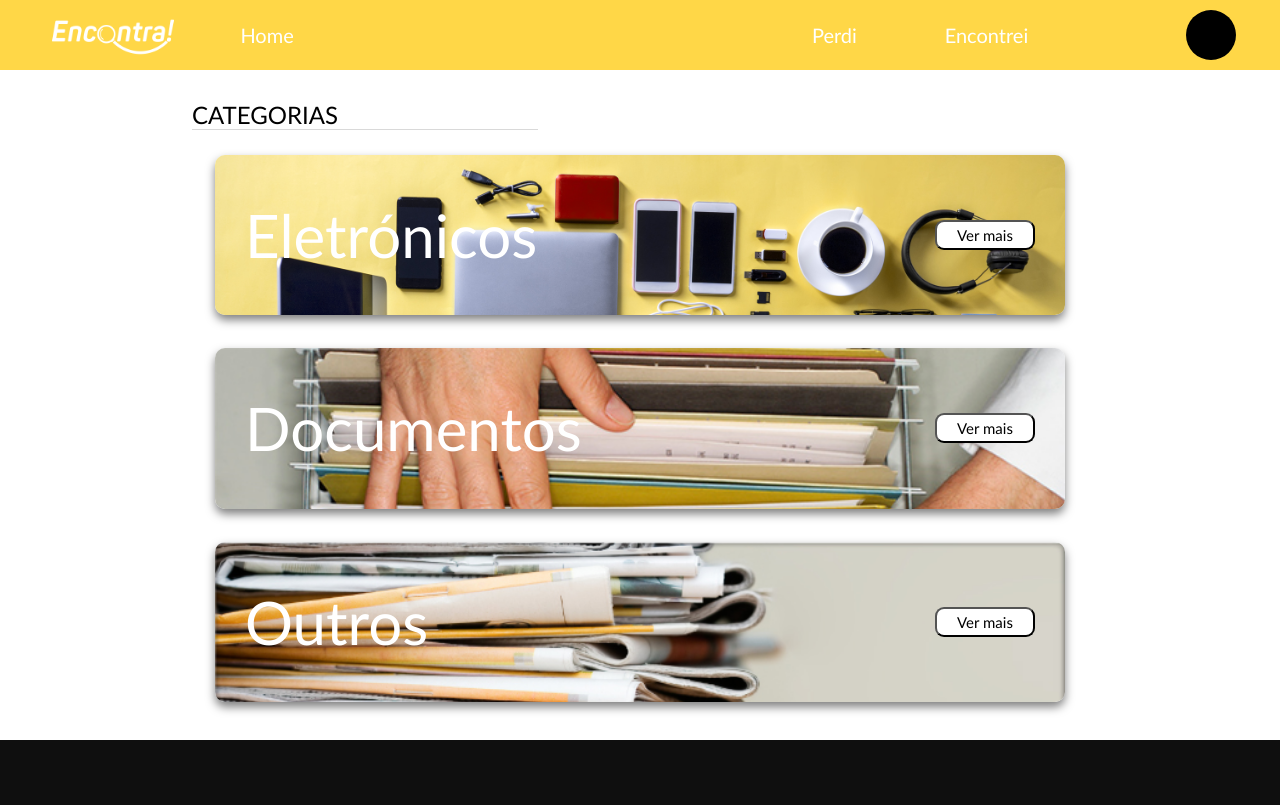
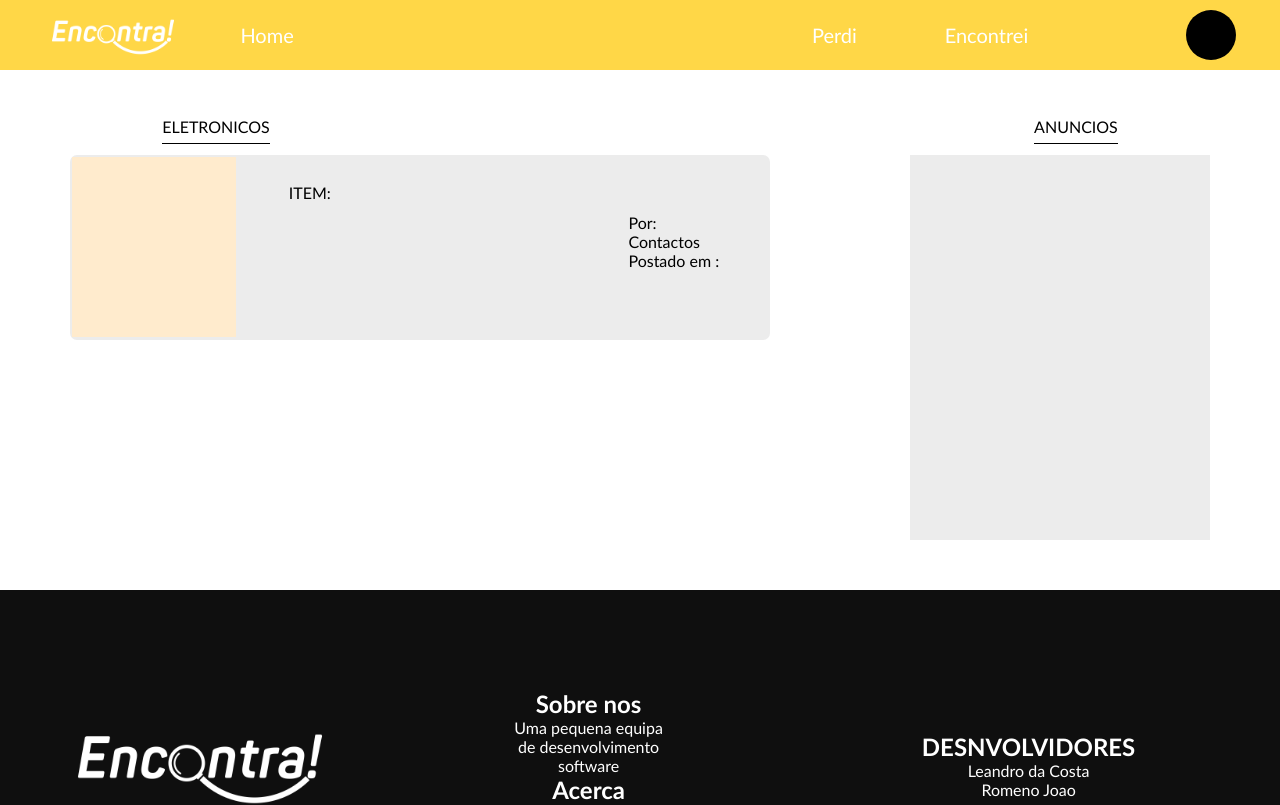
Before and after one commit to LeandroDaCosta/Lost-E-FoundSystem, a React (Create React App) app in the folder aplication/: page / in a window 1280 px wide. Shown: the top 805 px of the page. Built offline with nearby package versions, Linux system fonts and the light colour scheme.

Commit message:
listar encontrado

```diff
--- a/aplication/src/App.js
+++ b/aplication/src/App.js
@@ -5,11 +5,12 @@ import Home from "./componentes/Home";
 import Categorias from './componentes/Categorias';
 import MenuAchados from './componentes/MenuAchados';
 //import Registo from './componentes/Registo';
+import ListarEncontrados  from './componentes/ListarEncontrados';
 
 function App() {
   return (
     <div className='body'>
-    <Categorias/>
+    <ListarEncontrados/>
     </div>
   );
 }
--- /dev/null
+++ b/aplication/src/componentes/ListarEncontrados.css
@@ -0,0 +1,75 @@
+*{
+    font-family: 'Gill Sans', 'Gill Sans MT', Calibri, 'Trebuchet MS', sans-serif;
+}
+.txt-top{
+display: flex;
+height: 50px;
+justify-content: space-around;
+align-items: center;
+margin-top: 35px;
+}
+.txt-top-2{
+    padding-bottom: 7px;
+    border-bottom: 1.5px solid black;
+    margin-right: 45px;
+}
+
+.txt-top-3{
+    padding-bottom: 7px;
+    border-bottom: 1.5px solid black;
+    margin-left: 395px;
+}
+.items-components{
+
+    display: flex;
+
+    justify-content: space-around;
+}
+.component-style-left{
+
+
+width: 700px;
+
+margin-bottom: 10px;
+display: flex;
+flex-direction: column;
+
+}
+.component-style-left-content{
+    height: 185px;
+width: 700px;
+background-color:rgb(236, 236, 236);
+margin-bottom: 10px;
+display: flex;
+border-radius: 7px;
+}
+.component-style-right{
+    height: 385px;
+width: 300px;
+background-color:rgb(236, 236, 236);
+margin-bottom: 50px;
+}
+.photo-style{
+height: 180px;
+width: 180px;
+margin: 2px;
+background-color: blanchedalmond;
+}
+.items-content{
+    height: 100px;
+    width: 580px;
+    margin: 2px;
+
+    display: flex;
+    justify-content: space-around;
+    margin-top: 28px;
+
+
+}
+.left-text{
+margin-right: 200px;
+margin-bottom: 10px;
+}
+.right-text{
+ margin-top: 30px;
+}
--- /dev/null
+++ b/aplication/src/componentes/ListarEncontrados.jsx
@@ -0,0 +1,37 @@
+import Header from "./Header"
+import "./ListarEncontrados.css"
+import Footer from "./Footer"
+function ListarEncontrados(){
+    return(
+    <>
+    <Header/>
+    <div className="txt-top">
+        <p className="txt-top-2"> ELETRONICOS</p>
+        <p className="txt-top-3"> ANUNCIOS</p>
+    </div>
+    <div className="items-components">
+        <div className="component-style-left">
+        <div className="component-style-left-content">
+        <div className="photo-style"></div>
+        <div className="items-content">
+        <div className="left-text"><p>ITEM:</p> </div>
+        <div className="right-text">
+            <p>Por:</p>
+            <p>Contactos</p>
+            <p>Postado em : </p>
+        </div>
+        </div>
+            </div>
+
+
+            </div>
+            <div className="component-style-right">
+
+            </div>
+
+         </div>
+         <Footer></Footer>
+
+</>
+    )
+}export default ListarEncontrados;
```
